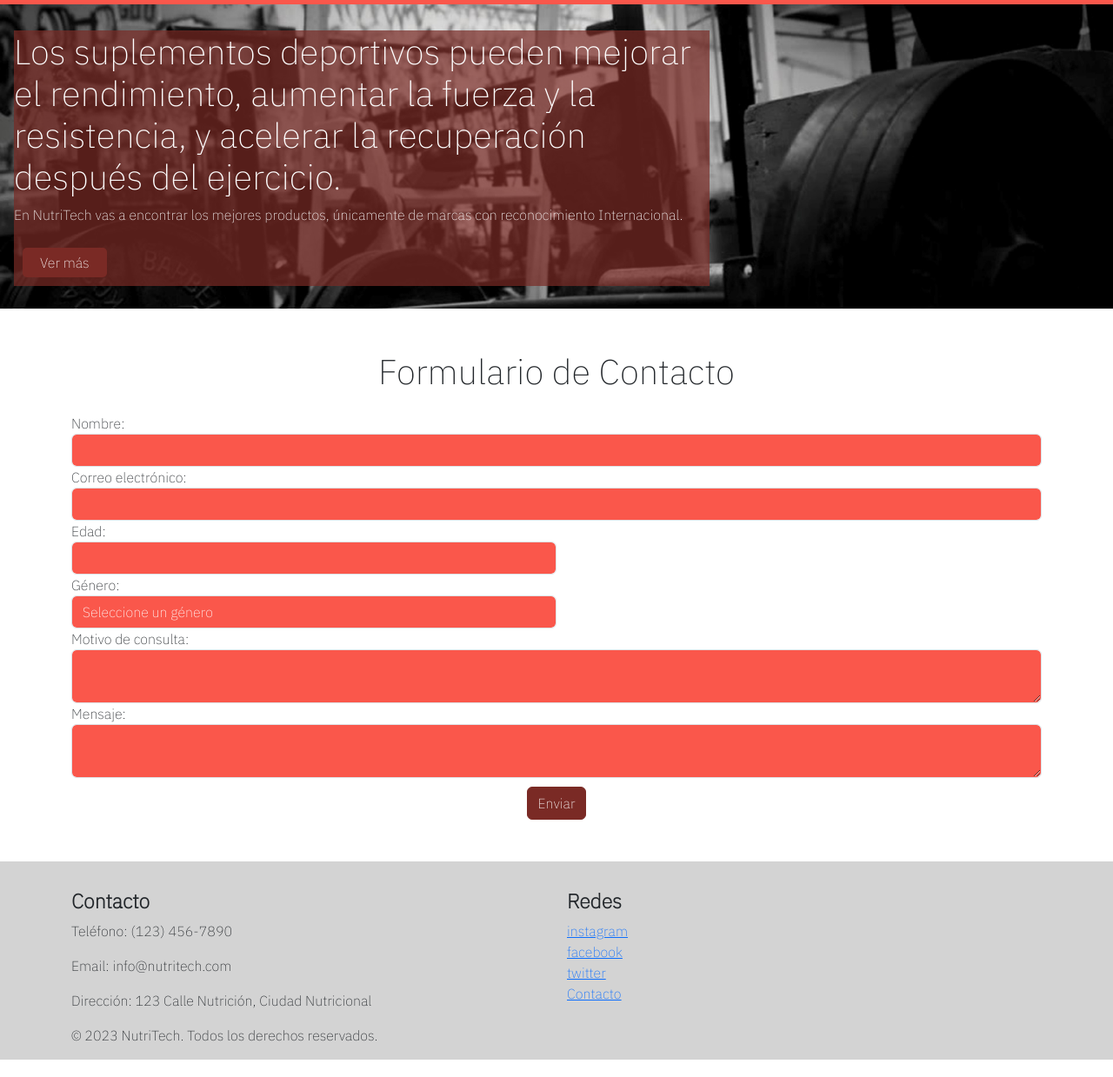
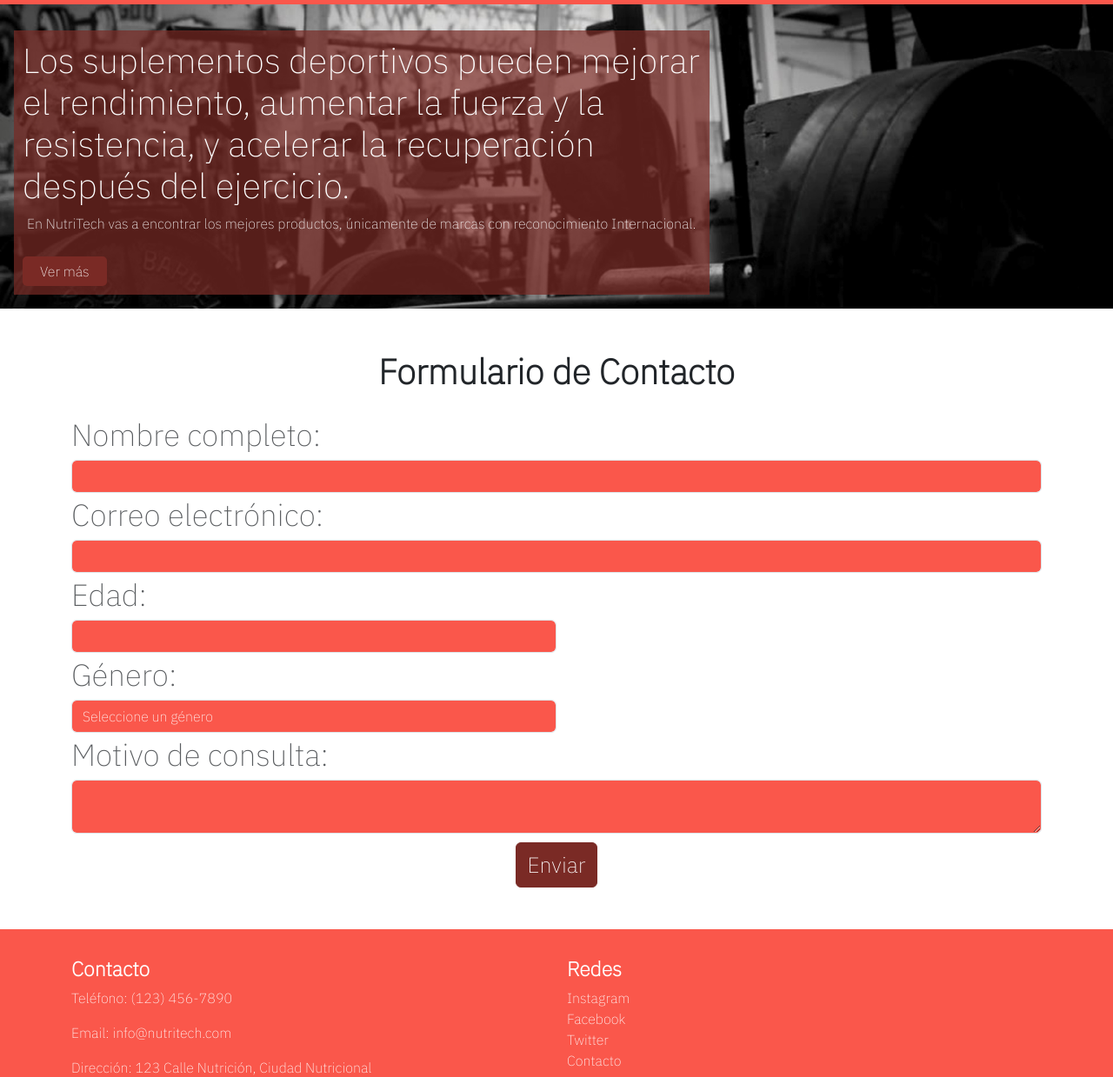
Before and after one commit to rafapastrian04/PF-Pastrian, a website: page pages/contactos.html in a window 1280 px wide. Shown: the part 61-1300 px from the top of the page at 87% size. Drawn offline with nearby package versions, Linux system fonts and the light colour scheme.

Commit message:
Ultimas cosas

```diff
--- a/pages/contactos.html
+++ b/pages/contactos.html
@@ -52,23 +52,23 @@
     <body>
     <main>
       <div class="container mt-5">
-        <h1 class="text-center mb-4">Formulario de Contacto</h1>
+        <h2 class="text-center mb-4 form-title">Formulario de Contacto</h2>
         <form>
           <div class="form-group">
-            <label for="nombre">Nombre:</label>
+            <label for="nombre"><h3 class="form-text">Nombre completo:</h3></label>
             <input type="text" class="form-control" id="nombre" name="nombre" required>
           </div>
           <div class="form-group">
-            <label for="correo">Correo electrónico:</label>
+            <label for="correo"><h3 class="form-text">Correo electrónico:</h3></label>
             <input type="email" class="form-control" id="correo" name="correo" required>
           </div>
           <div class="form-row">
             <div class="form-group col-md-6">
-              <label for="edad">Edad:</label>
+              <label for="edad"><h3 class="form-text">Edad:</h3></label>
               <input type="number" class="form-control" id="edad" name="edad" min="0" required>
             </div>
             <div class="form-group col-md-6">
-              <label for="genero">Género:</label>
+              <label for="genero"><h3 class="form-text">Género:</h3></label>
               <select class="form-control" id="genero" name="genero" required>
                 <option value="" disabled selected>Seleccione un género</option>
                 <option value="Masculino">Masculino</option>
@@ -78,12 +78,8 @@
             </div>
           </div>
           <div class="form-group">
-            <label for="motivo">Motivo de consulta:</label>
+            <label for="motivo"><h3 class="form-text">Motivo de consulta:</h3></label>
             <textarea class="form-control" id="motivo" name="motivo" required></textarea>
-          </div>
-          <div class="form-group">
-            <label for="mensaje">Mensaje:</label>
-            <textarea class="form-control" id="mensaje" name="mensaje" required></textarea>
           </div>
           <div class="text-center">
             <button type="submit" class="btn btn-primary">Enviar</button>
@@ -103,9 +99,9 @@
           <div class="col-sm-6">
             <h4>Redes</h4>
             <ul>
-              <li><a href="https://www.instagram.com/?hl=es-la">instagram</a></li>
-              <li><a href="https://www.facebook.com/">facebook</a></li>
-              <li><a href="https://twitter.com/home">twitter</a></li>
+              <li><a href="https://www.instagram.com/?hl=es-la">Instagram</a></li>
+              <li><a href="https://www.facebook.com/">Facebook</a></li>
+              <li><a href="https://twitter.com/home">Twitter</a></li>
               <li><a href="./contactos.html">Contacto</a></li>
             </ul>
           </div>
--- a/scss/partials/_footer.scss
+++ b/scss/partials/_footer.scss
@@ -2,10 +2,12 @@
     h4{
         font-size: 23px;
         font-weight: 900;
+        color: white;
     }
     margin-top: 3rem;
     padding-top: 2rem;
-    background-color: lightgray;
+    background-color: #FA574B;
+    ;
     div{
         div{
             ul{
@@ -15,3 +17,18 @@
         }
     }
 }
+.col-sm-6{
+    p{
+        font-weight: 300;
+        color: white;
+    }
+    a{
+        color: white;
+        text-decoration: none;
+    }
+}
+.col-sm-12{
+    p{
+        color: white;
+    }
+}
--- a/scss/partials/_formulario.scss
+++ b/scss/partials/_formulario.scss
@@ -7,6 +7,7 @@ body {
 }
 .btn-primary {
     margin-top: 10px;
+    font-size: 25px;
     background-color: #7A2A25; /* Color de fondo del botón */
     border-color: #7A2A25; /* Color del borde del botón */
 }
@@ -14,3 +15,11 @@ body {
     color: #FFFFFF;
     text-decoration: none;
 }
+.form-title{
+    font-size: 40px;
+    font-weight: 900;
+}
+.form-text{
+    font-size: 35px;
+    font-weight: 500;
+}
--- a/scss/partials/_header.scss
+++ b/scss/partials/_header.scss
@@ -44,7 +44,13 @@ nav ul{
 .portada{
     position: relative;
     overflow-y: hidden;
-
+    h1{
+        padding-top: 10px;
+        padding-left: 10px;
+    }
+    p{
+        padding-left: 15px;
+    }
     .contenido{
         position: absolute;
         max-width: 800px;
@@ -54,20 +60,17 @@ nav ul{
         color: white;
         background-color: #7a2b25b4;
     }
-}
-.portada h1{
-    overflow-y: hidden;
-}
-.portada img{
+    img{
         width: 100%;
         height: 350px;
         object-fit: cover;
         overflow-x: hidden;
     }
-.portada button{
+    button{
         padding:5px 20px;
         border: none;
         margin: 10px;
         background-color: $mainColor;
         border-radius: 5px;
     }
+}
--- a/scss/partials/_productos.scss
+++ b/scss/partials/_productos.scss
@@ -57,7 +57,6 @@
         }
 
     }
-
 }
 .contenedor-tarjetas-destacadas button{
     width: 100px;
```
Also changed, not shown: pages/opiniones.html (+6 -5 lines), pages/productos.html (+8 -8 lines), pages/sobre-nosotros.html (+3 -3 lines), css/estilo.css, scss/estilo.css, 1 other file. Lines whose indentation alone changed are shown as unchanged.
